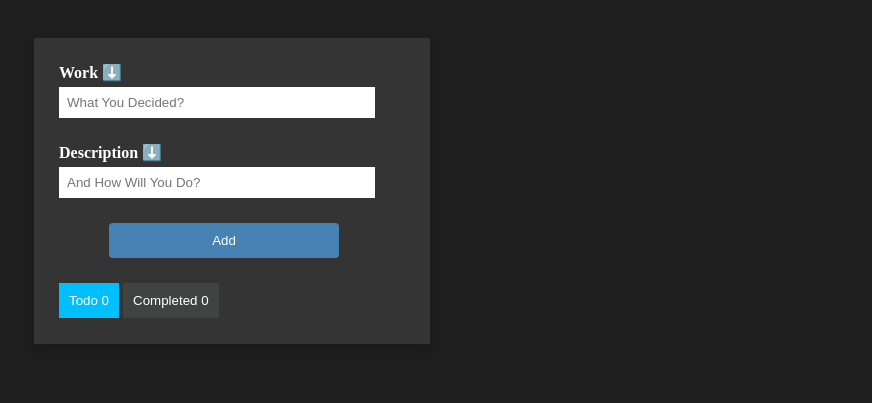
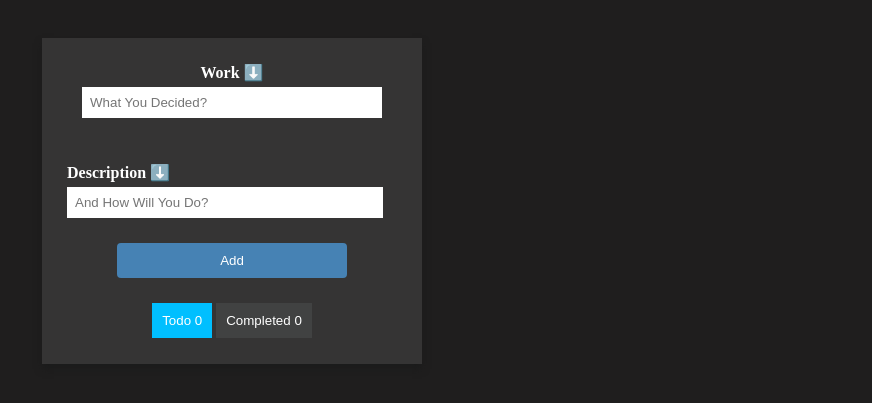
Before and after one commit to amShantanu/My-Todos, a website built with Vite: page index.html in a window 1280 px wide. Shown: the part 77-480 px from the top of the page, without its empty margins (408-1280 px from the left). Built offline with nearby package versions, Linux system fonts and the light colour scheme.

Commit message:
Assistant checkpoint: Center input section in todo wrapper
Assistant generated file changes:
- style.css: Center input section in todo wrapper
Center input section in todo wrapper

---

User prompt:

i want to keep all the upwe input section in middle of todo wrapper

```diff
--- a/style.css
+++ b/style.css
@@ -75,6 +75,9 @@ h1 {
   max-height: 80vh;
   overflow-y: auto;
   box-shadow: 0px 5px 7px rgb(27, 27, 27);
+  display: flex; /* Added to center the content */
+  flex-direction: column; /* Added to center the content */
+  align-items: center; /* Added to center the content */
 }
 
 .todo-input-item input {
@@ -84,18 +87,23 @@ h1 {
   border-bottom: 1px solid gray;
   padding-bottom: 25px;
   margin-bottom: 25px;
+  width: 100%; /* Added to make input fill available width */
+  box-sizing: border-box; /* Added for accurate width calculation */
 }
 
 .todo-input-item label {
   font-weight: bold;
   margin-bottom: 5px;
+  text-align: center; /* Center the label text */
 }
 
 .todo-input-item {
   display: flex;
   flex-direction: column;
-  align-items: flex-start;
+  align-items: center; /* Center items horizontally */
   margin-right: 30px;
+  width: 100%; /* Added to take full width of the parent */
+  margin-bottom: 20px; /* Added some spacing */
 }
 
 .group2 {
```
